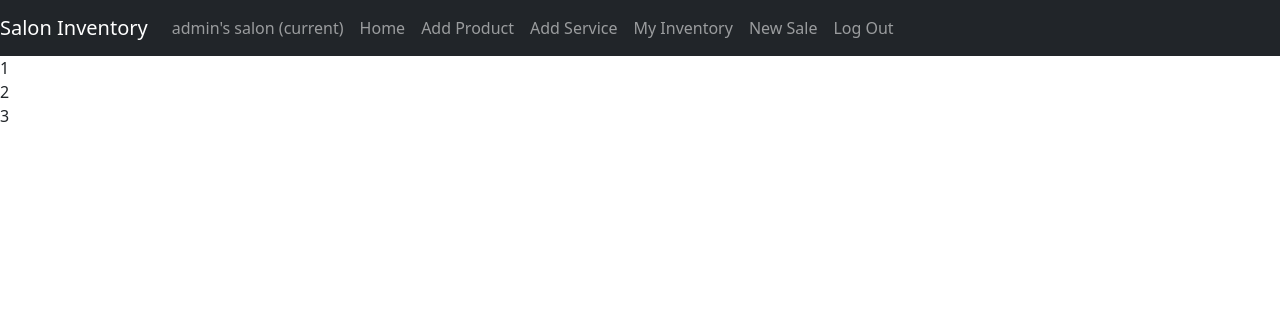
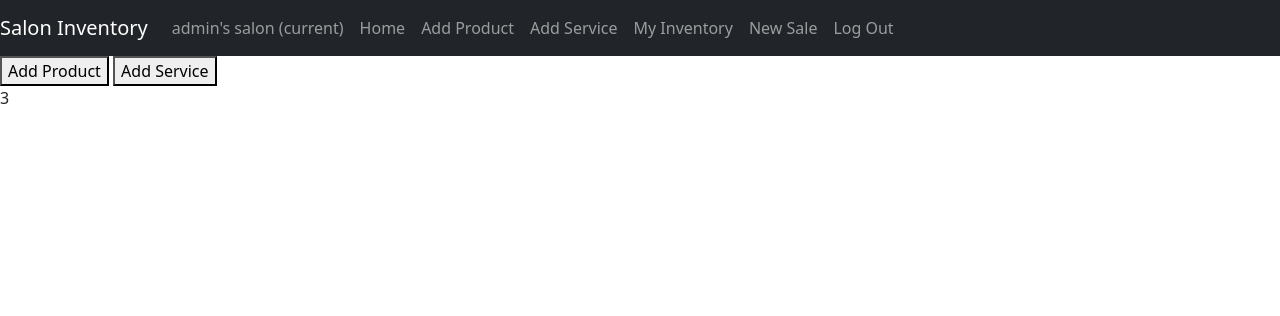
Before and after one commit to leny133/Finalproject, a Django app: page /newsale in a window 1280 px wide. Shown: the top 316 px of the page. Run offline with Django 3.2, Linux system fonts and the light colour scheme; a user stored in the database is signed in; data comes from the database, SQL or seed files in the repository; both versions use the stored data as it was after the commit; some libraries are stand-ins or nearby versions.

Commit message:
something done

```diff
--- a/saloninventory/static/saloninventory/newsale.js
+++ b/saloninventory/static/saloninventory/newsale.js
@@ -1,4 +1,46 @@
-document.addEventListener('DOMContentLoaded', function () {
+document.addEventListener("DOMContentLoaded", function () {
+  document
+    .querySelector("#showproduct")
+    .addEventListener("click", () => showproduct());
+  document
+    .querySelector("#showservice")
+    .addEventListener("click", () => showservice());
+  load_products_services();
+});
+var allproducts;
+var allservices;
+function load_products_services() {
+  fetch("/myproducts")
+    .then((response) => response.json())
+    .then((myproducts) => {
+      allproducts = myproducts;
+      for (product in myproducts) {
+        var y = document.createElement("option");
+        y.setAttribute("value", `${myproducts[product].Product_name}`);
+        y.innerHTML = `${myproducts[product].Product_name}(${myproducts[product].Measure_type}) `;
+        document.querySelector("#products").append(y);
+      }
+    });
+    fetch("/myservices")
+      .then((response) => response.json())
+      .then((myservices) => {
+        allservices = myservices;
+        console.log(myservices)
+        for (service in myservices) {
+          var y = document.createElement("option");
+          y.setAttribute("value", `${myservices[service].Service_name}`);
+          y.innerHTML = `${myservices[service].Service_name}`;
+          document.querySelector("#services").append(y);
+        }
+      });
+}
 
-
-});
+function showproduct() {
+  document.querySelector("#cartproduct-view").style.display = "block";
+  document.querySelector("#cartservice-view").style.display = "none";
+  console.log(allproducts);
+}
+function showservice() {
+  document.querySelector("#cartproduct-view").style.display = "none";
+  document.querySelector("#cartservice-view").style.display = "block";
+}
--- a/saloninventory/templates/saloninventory/newsale.html
+++ b/saloninventory/templates/saloninventory/newsale.html
@@ -2,8 +2,17 @@
 <!DOCTYPE html>
 <html lang="en">
   {% block body %}
-  <div id="cartproduct-view">1</div>
-  <div id="cartservice-view">2</div>
+  <button id="showproduct">Add Product</button>
+  <button id="showservice">Add Service</button>
+  <div id="cartproduct-view" style="display: none;">
+
+    <label for="products">Select a product:</label>
+    <select name="products" id="products"></select>
+  </div>
+  <div id="cartservice-view" style="display: none;">
+    <label for="services">Select a service:</label>
+    <select name="services" id="services"></select>
+  </div>
   <div id="cartList">3</div>
 
   {% block script %}
```
Also changed, not shown: db.sqlite3.
